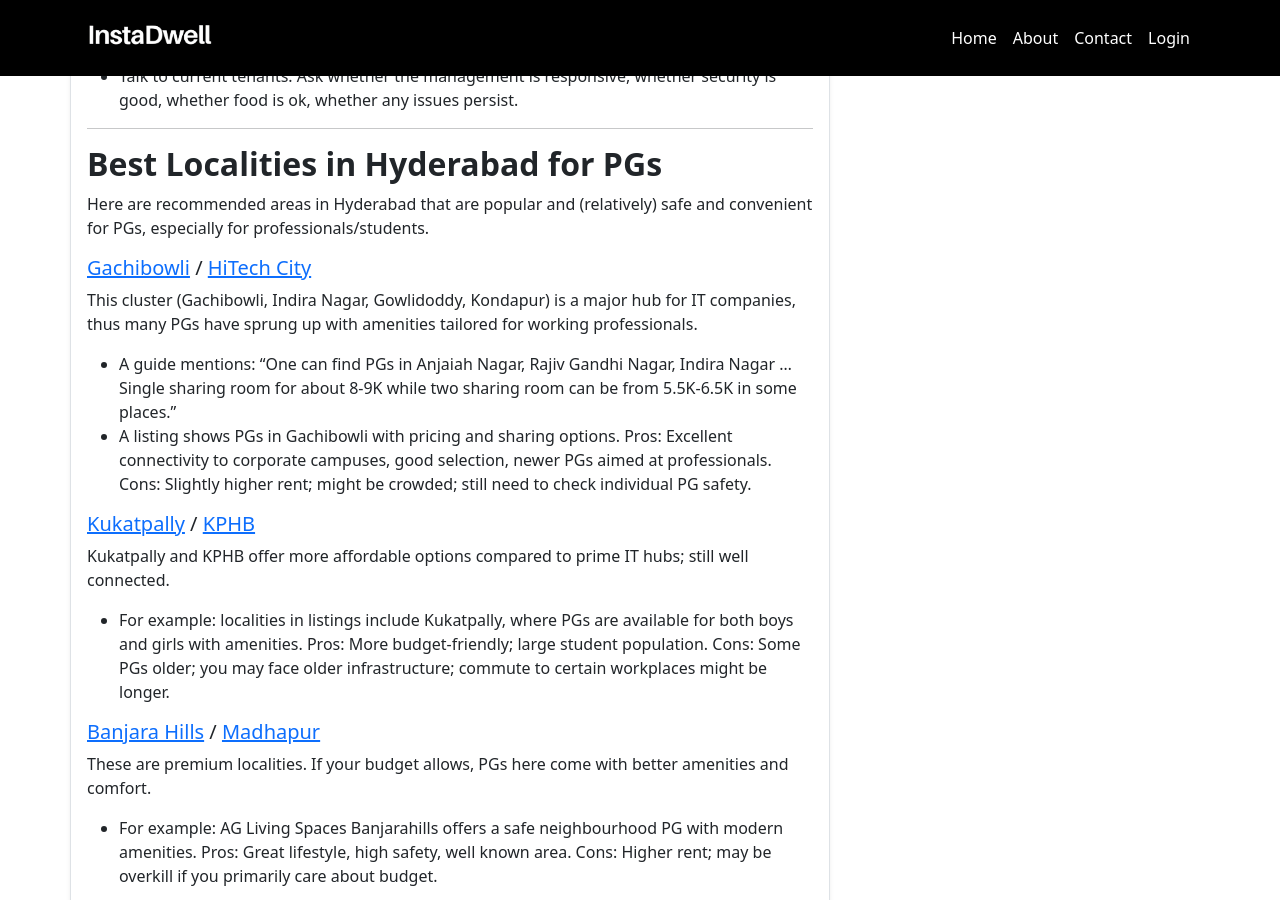
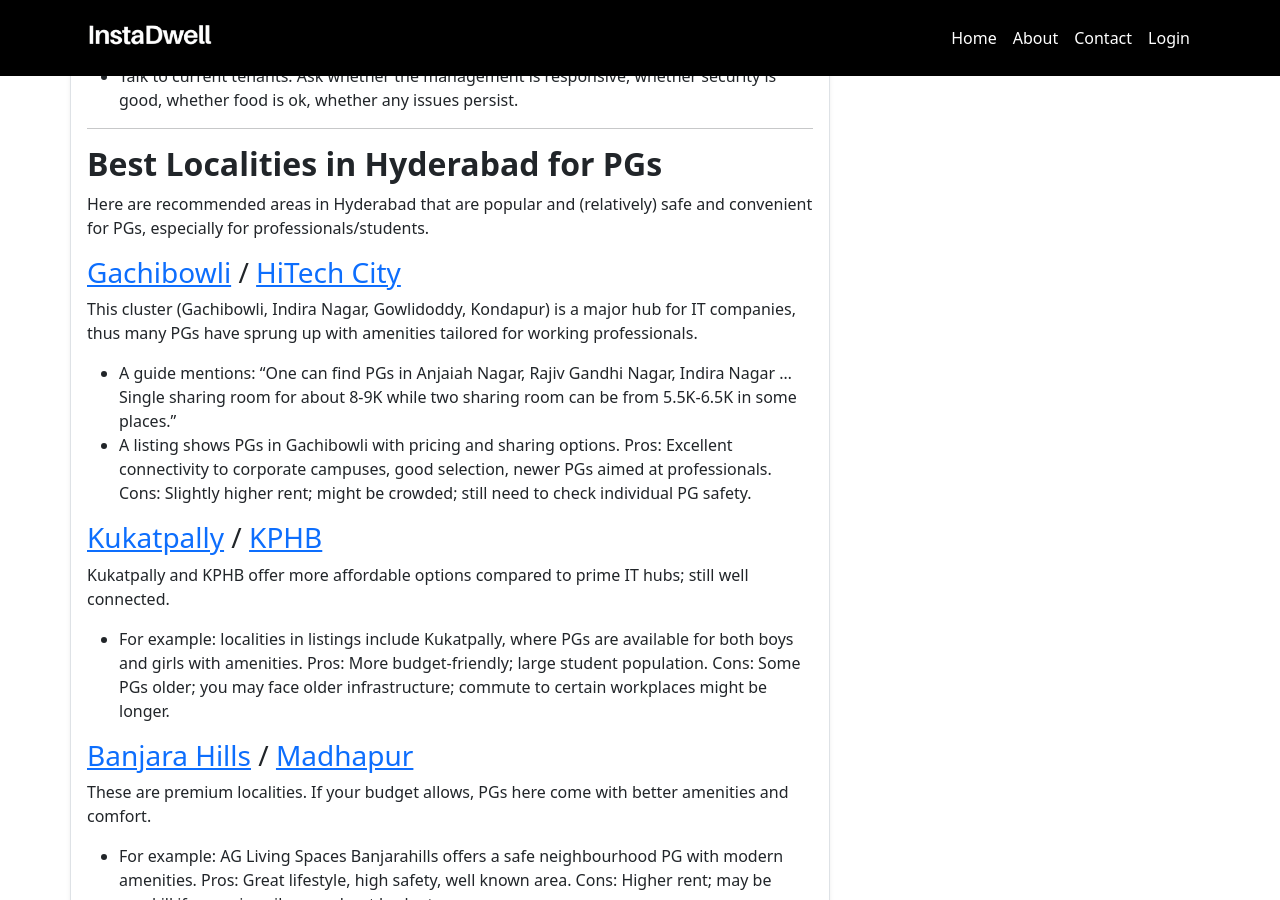
Before and after one commit to instadw/instadwell-blog, a Jekyll site: the page built from _posts/2025-10-22-how-to-find-safe-pgs-spaces-in-hyderabad.md, in a window 1280 px wide and 900 px high, scrolled down 4028 px. Built offline with Jekyll 4.4.1, drawn with Linux system fonts in a browser that asks for light colours.

```diff
--- a/_posts/2025-10-22-how-to-find-safe-pgs-spaces-in-hyderabad.md
+++ b/_posts/2025-10-22-how-to-find-safe-pgs-spaces-in-hyderabad.md
@@ -134,7 +134,7 @@ Let’s break down the major criteria you should check and why each matters. The
 
 Here are recommended areas in Hyderabad that are popular and (relatively) safe and convenient for PGs, especially for professionals/students.
 
-##### [Gachibowli](https://instadwell.com/search?lat=17.4400802&lng=78.3489168&location=Gachibowli,%20Hyderabad,%20Telangana,%20India&city=Hyderabad&country=India) / [HiTech City](https://instadwell.com/search?lat=17.4434646&lng=78.3771953&location=HITEC%20City,%20Hyderabad,%20Telangana,%20India&city=Hyderabad&country=India)
+### [Gachibowli](https://instadwell.com/search?lat=17.4400802&lng=78.3489168&location=Gachibowli,%20Hyderabad,%20Telangana,%20India&city=Hyderabad&country=India) / [HiTech City](https://instadwell.com/search?lat=17.4434646&lng=78.3771953&location=HITEC%20City,%20Hyderabad,%20Telangana,%20India&city=Hyderabad&country=India)
 
 
 This cluster (Gachibowli, Indira Nagar, Gowlidoddy, Kondapur) is a major hub for IT companies, thus many PGs have sprung up with amenities tailored for working professionals.
@@ -144,7 +144,7 @@ This cluster (Gachibowli, Indira Nagar, Gowlidoddy, Kondapur) is a major hub for
   Pros: Excellent connectivity to corporate campuses, good selection, newer PGs aimed at professionals.
   Cons: Slightly higher rent; might be crowded; still need to check individual PG safety.
 
-##### [Kukatpally](https://instadwell.com/search?lat=17.4875418&lng=78.3953462&location=Kukatpally,%20Hyderabad,%20Telangana,%20India&city=Hyderabad&country=India) / [KPHB](https://instadwell.com/search?lat=17.4833526&lng=78.3870668&location=Kukatpally%20Housing%20Board%20Colony,%20Kukatpally,%20Hyderabad,%20Telangana,%20India&city=Hyderabad&country=India)
+### [Kukatpally](https://instadwell.com/search?lat=17.4875418&lng=78.3953462&location=Kukatpally,%20Hyderabad,%20Telangana,%20India&city=Hyderabad&country=India) / [KPHB](https://instadwell.com/search?lat=17.4833526&lng=78.3870668&location=Kukatpally%20Housing%20Board%20Colony,%20Kukatpally,%20Hyderabad,%20Telangana,%20India&city=Hyderabad&country=India)
 
 
 Kukatpally and KPHB offer more affordable options compared to prime IT hubs; still well connected.
@@ -153,7 +153,7 @@ Kukatpally and KPHB offer more affordable options compared to prime IT hubs; sti
   Pros: More budget-friendly; large student population.
   Cons: Some PGs older; you may face older infrastructure; commute to certain workplaces might be longer.
 
-##### [Banjara Hills](https://instadwell.com/search?lat=17.416889&lng=78.43867&location=Banjara%20Hills,%20Hyderabad,%20Telangana,%20India&city=Hyderabad&country=India) / [Madhapur](https://instadwell.com/search?lat=17.4485835&lng=78.39080349999999&location=Madhapur,%20Hyderabad,%20Telangana,%20India&city=Hyderabad&country=India)
+### [Banjara Hills](https://instadwell.com/search?lat=17.416889&lng=78.43867&location=Banjara%20Hills,%20Hyderabad,%20Telangana,%20India&city=Hyderabad&country=India) / [Madhapur](https://instadwell.com/search?lat=17.4485835&lng=78.39080349999999&location=Madhapur,%20Hyderabad,%20Telangana,%20India&city=Hyderabad&country=India)
 
 
 
```
